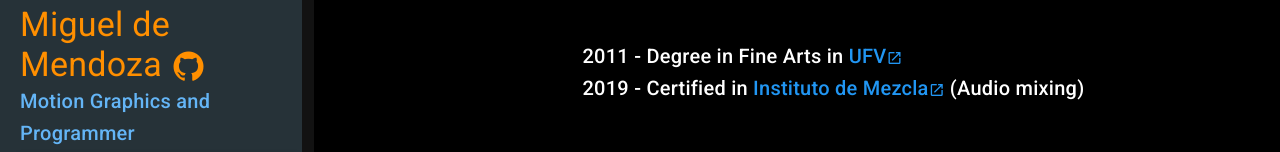
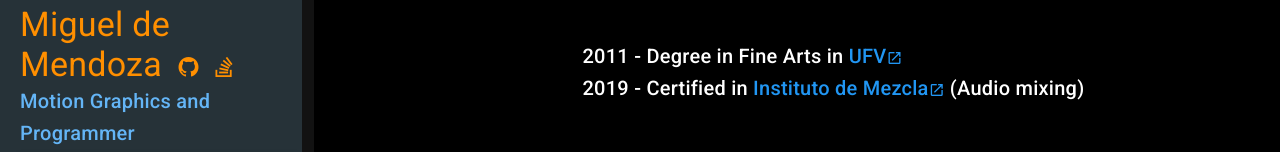
Before and after one commit to Octopodo/miguel-de-mendoza-resume.github.io, a Vue app: page / in a window 1280 px wide. Shown: the top 152 px of the page. Built offline with nearby package versions, Linux system fonts and the light colour scheme.

Commit message:
Added stack overflow profile

```diff
--- a/src/components/skills/Skills.vue
+++ b/src/components/skills/Skills.vue
@@ -12,13 +12,20 @@
         <div class="display-1 amber--text text--darken-3 kt-title">
           {{ name }}
           <v-btn icon href="https://github.com/Octopodo" target="_blank">
-          <v-icon large class="amber--text text--darken-3">mdi-github</v-icon>
-        </v-btn>
+            <v-icon  class="amber--text text--darken-3">mdi-github</v-icon>
+          </v-btn>
+          <v-btn icon href="https://stackoverflow.com/users/4479087/miguel" target="_blank">
+            <v-icon class="amber--text text--darken-3">mdi-stack-overflow</v-icon>
+          </v-btn>
+
+
         </div>
         <div class="title blue--text text--lighten-2">
           {{ title }}
+
         </div>
       </div>
+
 
     </v-row>
 
```
Also changed, not shown: 7 other files (tests, documents, lock files or other folders).
